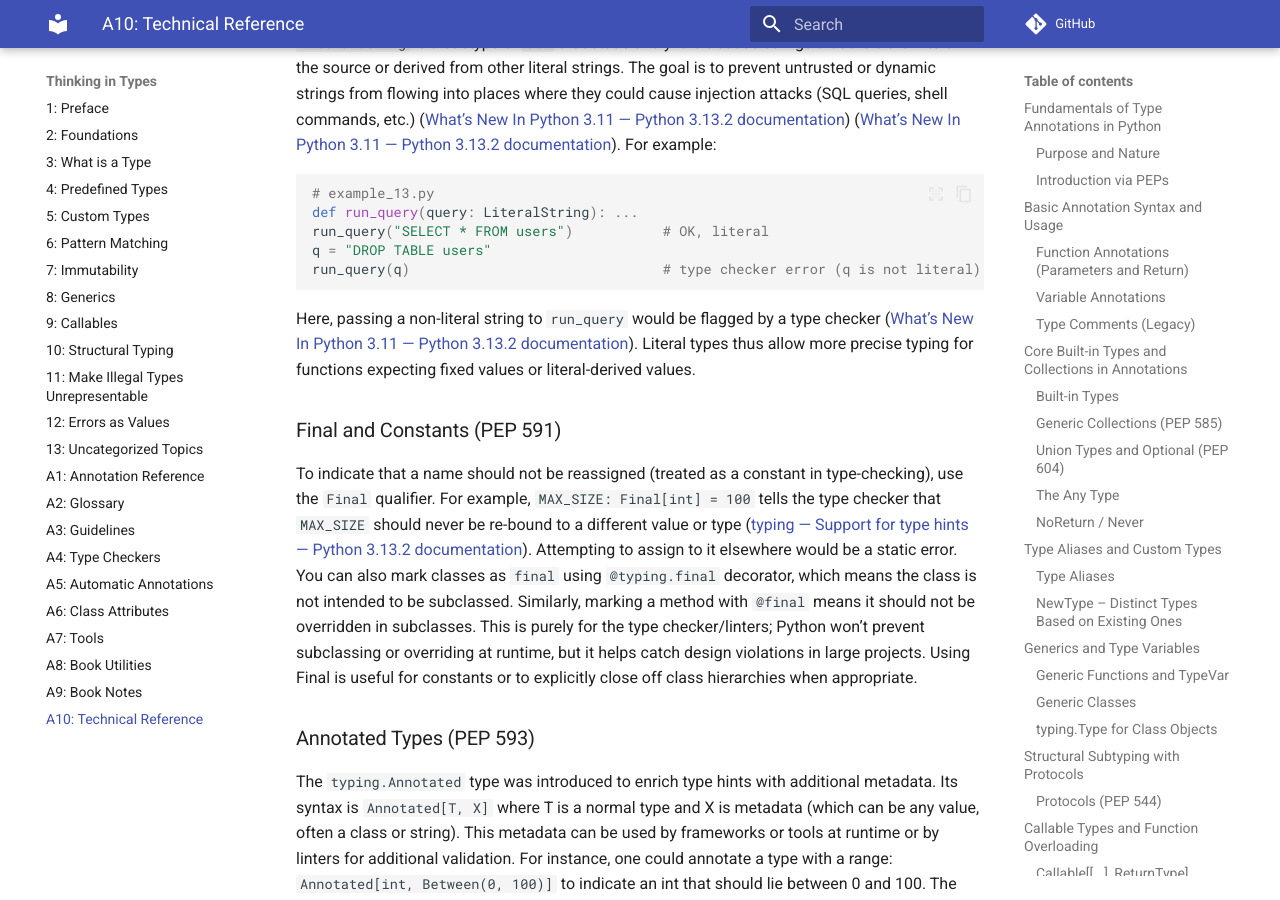
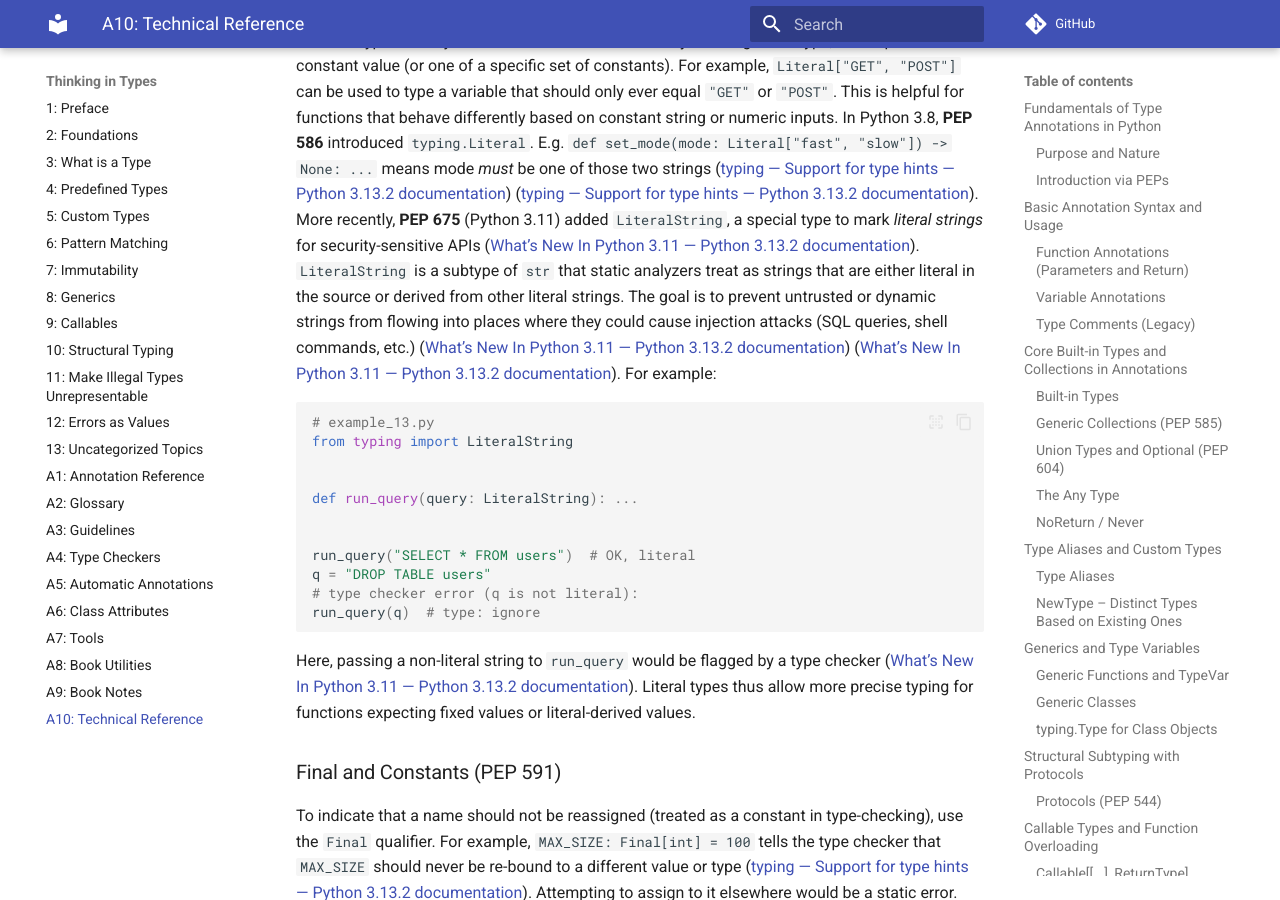
Before and after one commit to ThinkingInTypes/ThinkingInTypes.github.io, an MkDocs documentation site: the page built from Chapters/A10_Technical_Reference.md, in a window 1280 px wide and 900 px high, scrolled down 9254 px. Built offline with MkDocs 1.6.1 and Material for MkDocs 9.7.7, drawn with Linux system fonts in a browser that asks for light colours; comment, search, counter and statistics services are not loaded; some of the changed text lies outside the part shown.

Commit message:
Update A10_Technical_Reference.md

````diff
--- a/Chapters/A10_Technical_Reference.md
+++ b/Chapters/A10_Technical_Reference.md
@@ -46,6 +46,9 @@
 
 ```python
 # example_2.py
+from typing import ClassVar
+
+
 class Starship:
     stats: ClassVar[dict[str, int]] = {}   # class variable
     damage: int = 10                       # instance variable
@@ -254,6 +257,9 @@
 
 ```python
 # example_10.py
+from typing import Callable
+
+
 def apply_to_ints(func: Callable[[int, int], int], a: int, b: int) -> int:
     return func(a, b)
 ```
@@ -270,10 +276,16 @@
 ```python
 # example_11.py
 from typing import overload, Union
+
+
 @overload
 def read(data: bytes) -> str: ...
+
+
 @overload
 def read(data: str) -> str: ...
+
+
 def read(data: Union[str, bytes]) -> str:
     # single implementation handling both
     return data.decode() if isinstance(data, bytes) else data
@@ -338,10 +350,16 @@
 
 ```python
 # example_13.py
+from typing import LiteralString
+
+
 def run_query(query: LiteralString): ...
-run_query("SELECT * FROM users")           # OK, literal
+
+
+run_query("SELECT * FROM users")  # OK, literal
 q = "DROP TABLE users"
-run_query(q)                               # type checker error (q is not literal)
+# type checker error (q is not literal):
+run_query(q)  # type: ignore
 ```
 
 Here, passing a non-literal string to `run_query` would be flagged by a type checker ([What’s New In Python 3.11 — Python 3.13.2 documentation](https://docs.python.org/3/whatsnew/3.11.html#:~:text=query_string%3A%20LiteralString%2C%20table_name%3A%20LiteralString%2C%20,arbitrary_string)).
@@ -435,6 +453,9 @@
 
 ```python
 # example_17.py
+from typing import TypedDict, Required, NotRequired
+
+
 class Movie(TypedDict, total=False):
     title: Required[str]   # must have title
     year: NotRequired[int] # may omit year
````
